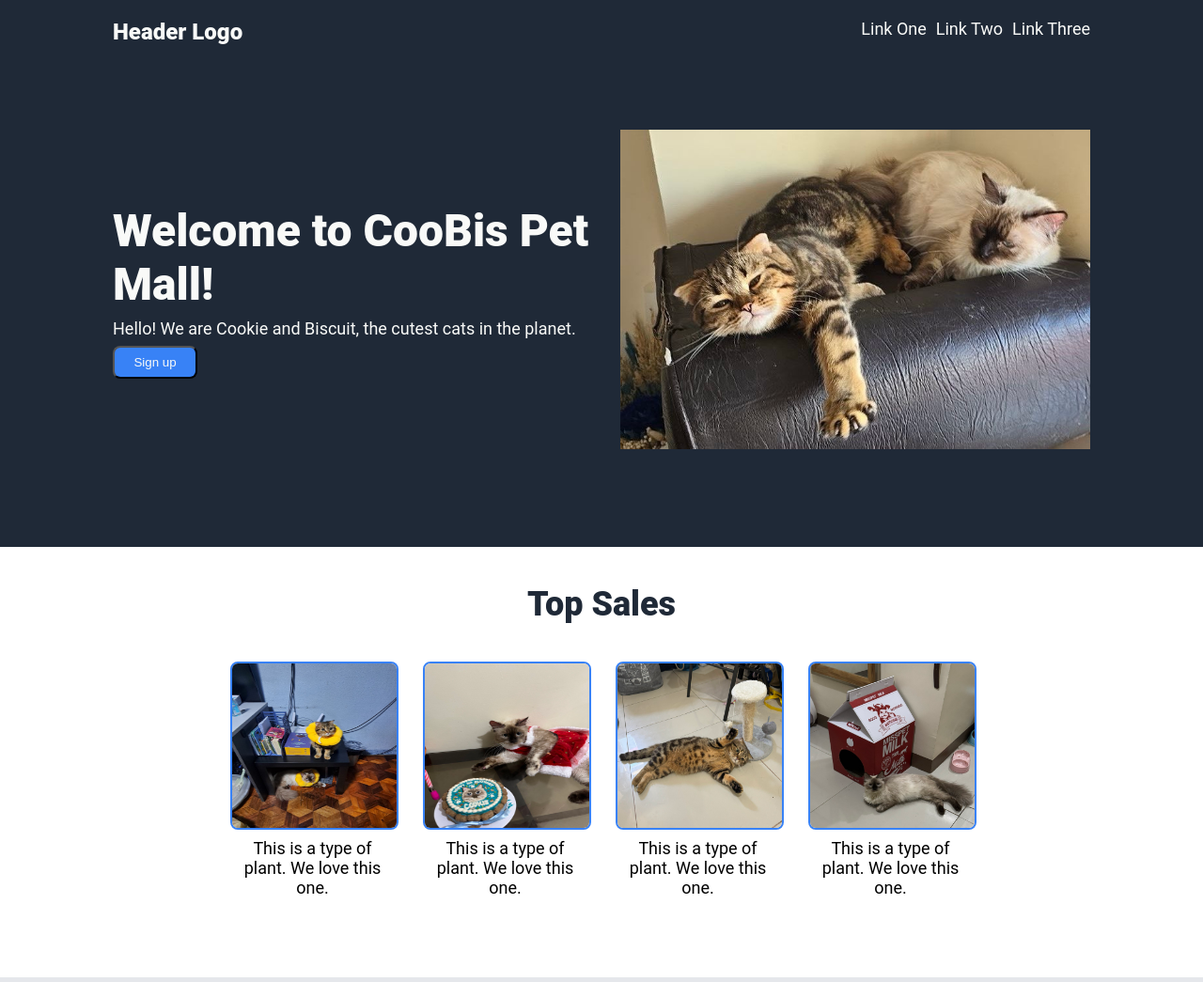
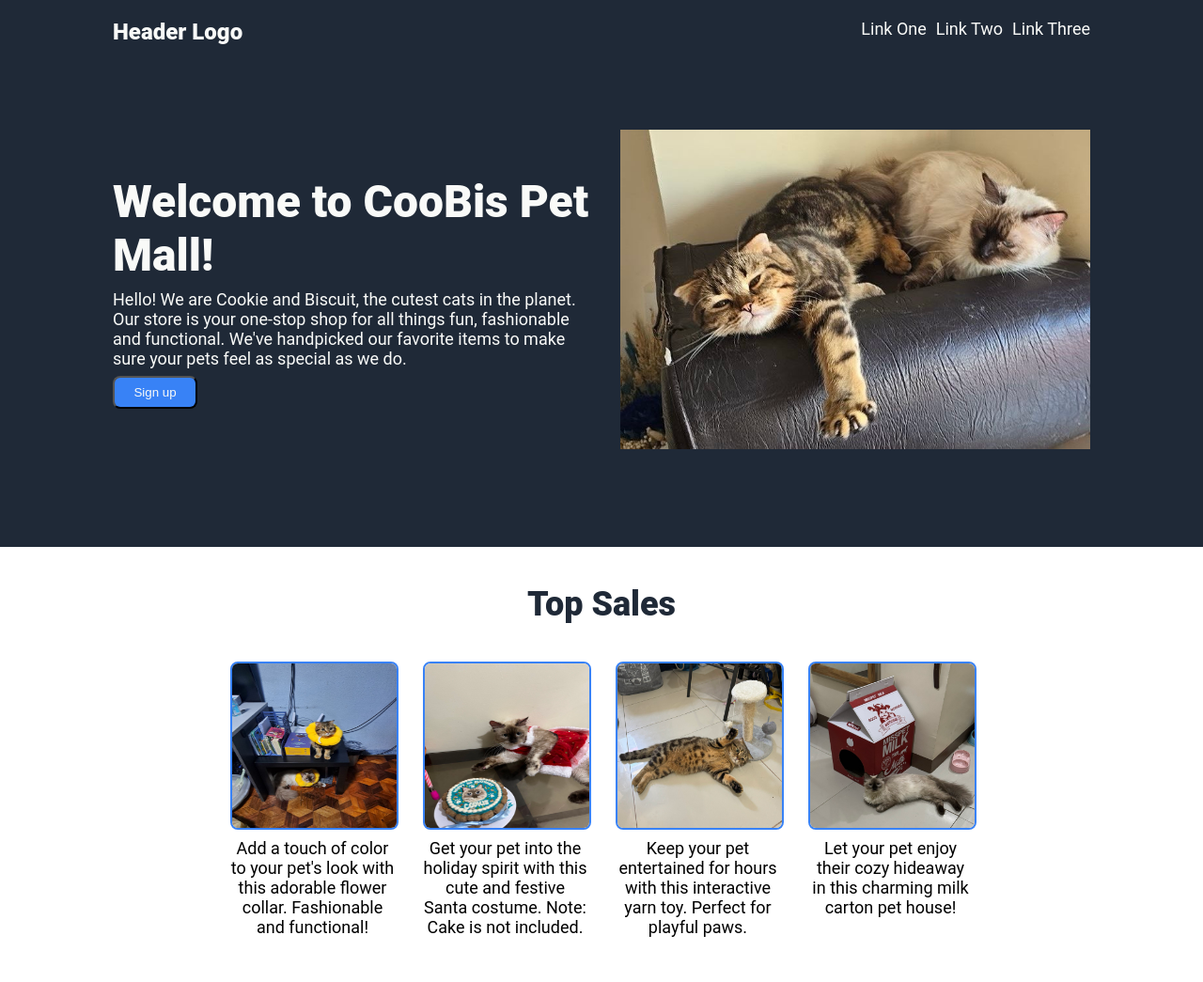
Before and after one commit to monkeyandfishy/landing-page, a plain HTML site: page index.html in a window 1280 px wide. Shown: the top 1045 px of the page at 94% size. Drawn offline with Linux system fonts and the light colour scheme.

Commit message:
Add the write ups for the website

```diff
--- a/index.html
+++ b/index.html
@@ -20,7 +20,7 @@
     <div class="first">
         <div class="content">
         <div class="welcome">Welcome to CooBis Pet Mall!</div>
-        <div class="text">Hello! We are Cookie and Biscuit, the cutest cats in the planet.</div>
+        <div class="text">Hello! We are Cookie and Biscuit, the cutest cats in the planet. Our store is your one-stop shop for all things fun, fashionable and functional. We've handpicked our favorite items to make sure your pets feel as special as we do.</div>
         <button class="sign-up"> Sign up </button>
         </div>
         <div class="image">
@@ -33,19 +33,19 @@
         <div class="top-images">
         <div class="info">
             <img src="./images/sale-one.jpg" alt="cute yellow toy">
-            <div class="text">This is a type of plant. We love this one.</div>
+            <div class="text">Add a touch of color to your pet's look with this adorable flower collar. Fashionable and functional!</div>
         </div>
         <div class="info">
-            <img src="./images/sale-two.jpg" alt="milk carton">
-            <div class="text">This is a type of plant. We love this one.</div>
+            <img src="./images/sale-two.jpg" alt="santa claus costume with cat cake">
+            <div class="text">Get your pet into the holiday spirit with this cute and festive Santa costume. Note: Cake is not included.</div>
         </div>
         <div class="info">
             <img src="./images/sale-three.jpg" alt="biscuit's fave toy">
-            <div class="text">This is a type of plant. We love this one.</div>
+            <div class="text">Keep your pet entertained for hours with this interactive yarn toy. Perfect for playful paws.</div>
         </div>
         <div class="info">
-            <img src="./images/sale-four.jpg" alt="santa hat">
-            <div class="text">This is a type of plant. We love this one.</div>
+            <img src="./images/sale-four.jpg" alt="pet house milk carton">
+            <div class="text">Let your pet enjoy their cozy hideaway in this charming milk carton pet house!</div>
         </div>
         </div>
     </div>
```
